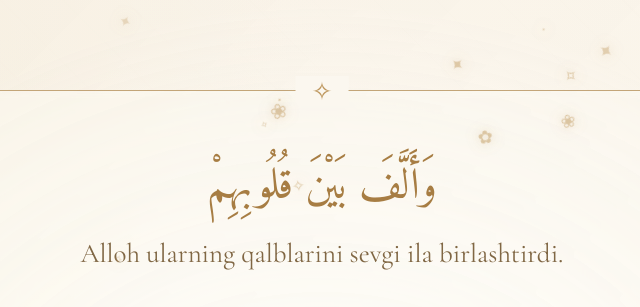
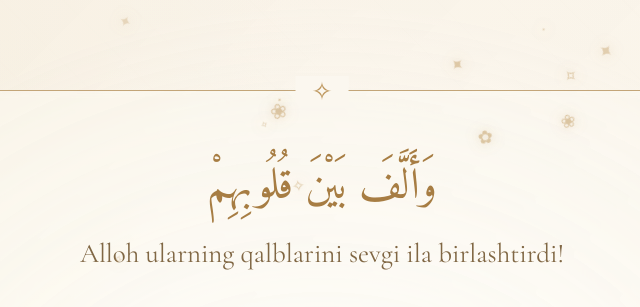
Before and after one commit to abullaz101-star/Abdurashid-Gulnora, a plain HTML site: page index.html in a window 1280 px wide. Both pictures are taken after a click on the button "TAKLIFNOMANI OCHISH". Shown: the top 307 px of the page, 318-958 px from the left. Drawn offline with nearby package versions, Linux system fonts and the light colour scheme.

Commit message:
Update index.html

```diff
--- a/index.html
+++ b/index.html
@@ -1061,7 +1061,7 @@ footer {
           وَأَلَّفَ بَيْنَ قُلُوبِهِمْ
         </span>
 
-        Alloh ularning qalblarini sevgi ila birlashtirdi.
+        Alloh ularning qalblarini sevgi ila birlashtirdi!
 
       </div>
 
```
